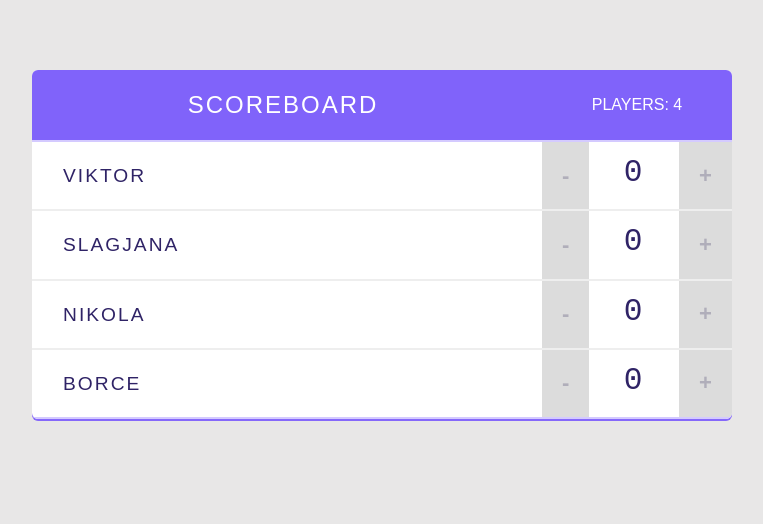
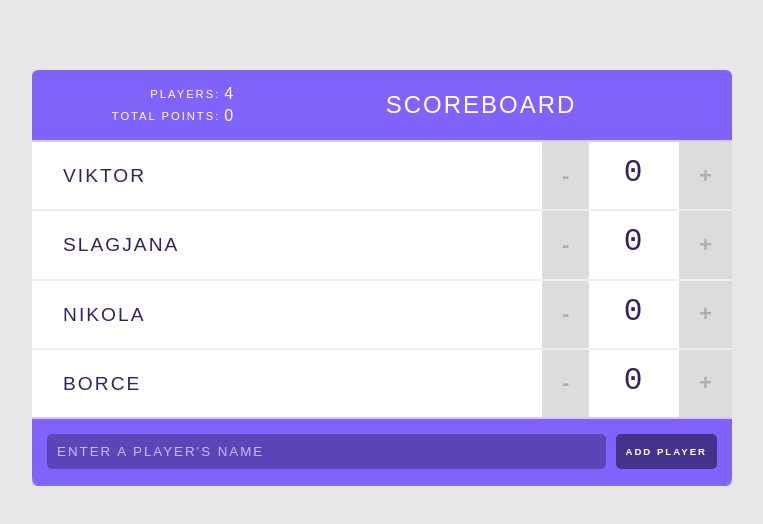
Before and after one commit to DraciVik/treehouse-react, a React (Create React App) app: page / in a window 1280 px wide. Shown: the top 524 px of the page, without its empty margins (258-1021 px from the left). Built offline with nearby package versions, Linux system fonts and the light colour scheme.

Commit message:
Added a form to add a new player
Lifted state up to add a new player to state

```diff
--- /dev/null
+++ b/src/components/AddPlayerForm.js
@@ -0,0 +1,38 @@
+import React, { Component } from "react";
+
+class AddPlayerForm extends Component {
+  constructor(props) {
+    super();
+    this.state = {
+      value: ""
+    };
+  }
+
+  handleValueChange = e => {
+    this.setState({
+      value: e.target.value
+    });
+  };
+
+  handleSubmit = e => {
+    e.preventDefault(); // Prevent default form act
+    this.props.addPlayer(this.state.value);
+    this.setState({ value: "" }); // This clears the text input field
+  };
+
+  render() {
+    return (
+      <form onSubmit={this.handleSubmit}>
+        <input
+          type="text"
+          placeholder="Enter a player's name"
+          value={this.state.value}
+          onChange={this.handleValueChange}
+        />
+        <input type="submit" value="Add Player" />
+      </form>
+    );
+  }
+}
+
+export default AddPlayerForm;
--- a/src/components/App.js
+++ b/src/components/App.js
@@ -1,6 +1,7 @@
 import React, { Component } from "react";
 import Header from "./Header";
 import Player from "./Player";
+import AddPlayerForm from "./AddPlayerForm";
 
 class App extends Component {
   constructor() {
@@ -30,6 +31,10 @@ class App extends Component {
       ]
     };
   }
+
+  // player id counter
+  prevPlayerId = 4;
+
   handleRemovePlayer = id => {
     this.setState(prevState => {
       return {
@@ -48,11 +53,26 @@ class App extends Component {
       };
     });
   };
+
+  handleAddPlayer = name => {
+    this.setState(prevState => {
+      return {
+        players: [
+          ...prevState.players,
+          {
+            name,
+            score: 0,
+            id: (this.prevPlayerId += 1)
+          }
+        ]
+      };
+    });
+  };
+
   render() {
     return (
       <div className="scoreboard">
-        <Header title="Scoreboard" totalPlayers={this.state.players.length} />
-
+        <Header title="Scoreboard" players={this.state.players} />
         {/* Players List */}
         {this.state.players.map((player, index) => (
           <Player
@@ -65,6 +85,7 @@ class App extends Component {
             removePlayer={this.handleRemovePlayer}
           />
         ))}
+        <AddPlayerForm addPlayer={this.handleAddPlayer} />
       </div>
     );
   }
--- a/src/components/Header.js
+++ b/src/components/Header.js
@@ -1,10 +1,11 @@
 import React from "react";
+import Stats from "./Stats";
 
 const Header = props => {
   return (
     <header>
+      <Stats players={props.players} />
       <h1>{props.title}</h1>
-      <span className="stats">Players: {props.totalPlayers}</span>
     </header>
   );
 };
--- /dev/null
+++ b/src/components/Stats.js
@@ -0,0 +1,24 @@
+import React from "react";
+
+const Stats = props => {
+  const totalPlayers = props.players.length;
+  const totalPoints = props.players.reduce((total, player) => {
+    return total + player.score;
+  }, 0);
+  return (
+    <table className="stats">
+      <tbody>
+        <tr>
+          <td>Players:</td>
+          <td>{totalPlayers}</td>
+        </tr>
+        <tr>
+          <td>Total Points:</td>
+          <td>{totalPoints}</td>
+        </tr>
+      </tbody>
+    </table>
+  );
+};
+
+export default Stats;
```
